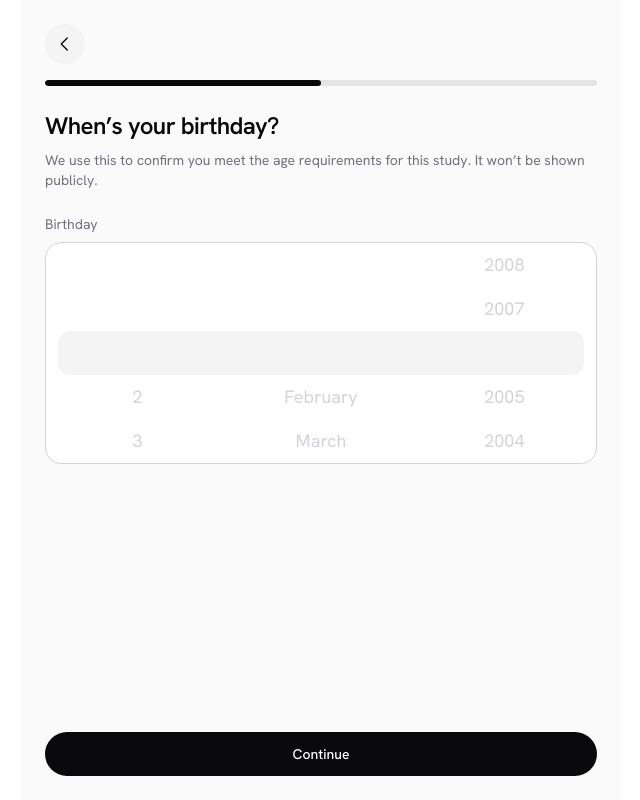
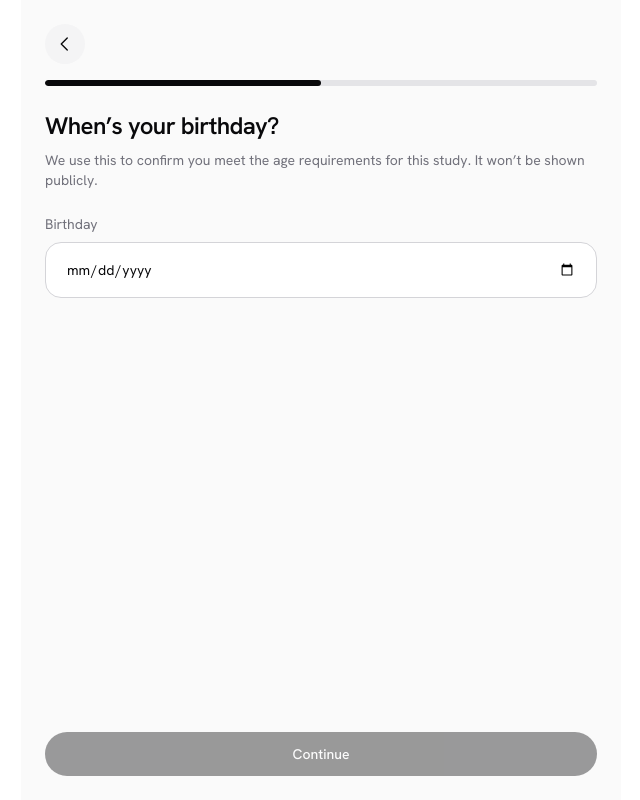
Before and after one commit to chidoziemfrancis/thriveCBT, a Next.js app in the folder pwa/: page /onboarding/dob in a window 1280 px wide. Shown: the whole page, without its empty margins (319-959 px from the left). Built offline with nearby package versions, Linux system fonts and the light colour scheme.

Commit message:
refactor: remove DateWheelPicker and WheelColumn components; replace with LabeledField for date input in onboarding

```diff
--- a/pwa/app/components/DateWheelPicker.tsx
+++ /dev/null
@@ -1,73 +0,0 @@
-"use client";
-
-import WheelColumn from "./WheelColumn";
-
-const MONTHS = [
-  "January",
-  "February",
-  "March",
-  "April",
-  "May",
-  "June",
-  "July",
-  "August",
-  "September",
-  "October",
-  "November",
-  "December",
-];
-
-export type DateValue = { day: number; month: number; year: number };
-
-function daysInMonth(month: number, year: number) {
-  return new Date(year, month + 1, 0).getDate();
-}
-
-export default function DateWheelPicker({
-  value,
-  onChange,
-  yearsBack = 80,
-}: {
-  value: DateValue;
-  onChange: (value: DateValue) => void;
-  yearsBack?: number;
-}) {
-  const currentYear = new Date().getFullYear();
-  const years = Array.from({ length: yearsBack }, (_, i) => currentYear - i);
-  const dayCount = daysInMonth(value.month, value.year);
-  const days = Array.from({ length: dayCount }, (_, i) => i + 1);
-
-  return (
-    <div className="relative flex overflow-hidden rounded-2xl border border-zinc-300 bg-white">
-      <div className="pointer-events-none absolute inset-x-3 top-1/2 h-11 -translate-y-1/2 rounded-xl bg-zinc-100" />
-
-      <WheelColumn
-        items={days.map((day) => ({ label: String(day), value: day }))}
-        value={Math.min(value.day, dayCount)}
-        onChange={(day) => onChange({ ...value, day })}
-      />
-      <WheelColumn
-        items={MONTHS.map((label, month) => ({ label, value: month }))}
-        value={value.month}
-        onChange={(month) =>
-          onChange({
-            ...value,
-            month,
-            day: Math.min(value.day, daysInMonth(month, value.year)),
-          })
-        }
-      />
-      <WheelColumn
-        items={years.map((year) => ({ label: String(year), value: year }))}
-        value={value.year}
-        onChange={(year) =>
-          onChange({
-            ...value,
-            year,
-            day: Math.min(value.day, daysInMonth(value.month, year)),
-          })
-        }
-      />
-    </div>
-  );
-}
--- a/pwa/app/components/WheelColumn.tsx
+++ /dev/null
@@ -1,72 +0,0 @@
-"use client";
-
-import { useEffect, useRef } from "react";
-
-const ITEM_HEIGHT = 44;
-const VISIBLE_ROWS = 5;
-const PADDING = (ITEM_HEIGHT * (VISIBLE_ROWS - 1)) / 2;
-
-type WheelColumnItem = { label: string; value: number };
-
-export default function WheelColumn({
-  items,
-  value,
-  onChange,
-}: {
-  items: WheelColumnItem[];
-  value: number;
-  onChange: (value: number) => void;
-}) {
-  const containerRef = useRef<HTMLDivElement>(null);
-  const isProgrammaticScroll = useRef(false);
-  const settleTimeout = useRef<ReturnType<typeof setTimeout> | null>(null);
-
-  useEffect(() => {
-    const index = items.findIndex((item) => item.value === value);
-    if (index === -1 || !containerRef.current) return;
-
-    const target = index * ITEM_HEIGHT;
-    if (Math.abs(containerRef.current.scrollTop - target) < 1) return;
-
-    isProgrammaticScroll.current = true;
-    containerRef.current.scrollTo({ top: target });
-    const timeout = setTimeout(() => {
-      isProgrammaticScroll.current = false;
-    }, 50);
-    return () => clearTimeout(timeout);
-  }, [value, items]);
-
-  function handleScroll() {
-    if (isProgrammaticScroll.current || !containerRef.current) return;
-    if (settleTimeout.current) clearTimeout(settleTimeout.current);
-
-    settleTimeout.current = setTimeout(() => {
-      if (!containerRef.current) return;
-      const index = Math.round(containerRef.current.scrollTop / ITEM_HEIGHT);
-      const item = items[index];
-      if (item && item.value !== value) onChange(item.value);
-    }, 100);
-  }
-
-  return (
-    <div
-      ref={containerRef}
-      onScroll={handleScroll}
-      className="h-[220px] flex-1 snap-y snap-mandatory overflow-y-scroll scroll-smooth [-ms-overflow-style:none] [scrollbar-width:none] [&::-webkit-scrollbar]:hidden"
-      style={{ paddingTop: PADDING, paddingBottom: PADDING }}
-    >
-      {items.map((item) => (
-        <div
-          key={item.value}
-          className={`flex h-11 snap-center items-center justify-center text-lg transition-colors ${
-            item.value === value
-              ? "font-semibold text-zinc-950"
-              : "text-zinc-300"
-          }`}
-        >
-          {item.label}
-        </div>
-      ))}
-    </div>
-  );
-}
--- a/pwa/app/onboarding/dob/page.tsx
+++ b/pwa/app/onboarding/dob/page.tsx
@@ -3,22 +3,17 @@
 import { useState } from "react";
 import { useRouter } from "next/navigation";
 import OnboardingHeader from "../_components/OnboardingHeader";
-import DateWheelPicker, { DateValue } from "../../components/DateWheelPicker";
+import LabeledField from "../../components/LabeledField";
 import SubmitButton from "../../components/SubmitButton";
 import { setOnboardingData } from "../_lib/onboardingStore";
 
-function defaultDate(): DateValue {
-  return { day: 1, month: 0, year: new Date().getFullYear() - 20 };
-}
-
 export default function OnboardingDobPage() {
   const router = useRouter();
-  const [date, setDate] = useState<DateValue>(defaultDate);
+  const [dateOfBirth, setDateOfBirth] = useState("");
 
   function handleSubmit(e: React.FormEvent) {
     e.preventDefault();
-    const iso = `${date.year}-${String(date.month + 1).padStart(2, "0")}-${String(date.day).padStart(2, "0")}`;
-    setOnboardingData({ dateOfBirth: iso });
+    setOnboardingData({ dateOfBirth });
     router.push("/onboarding/eligibility");
   }
 
@@ -35,13 +30,21 @@ export default function OnboardingDobPage() {
           study. It won&rsquo;t be shown publicly.
         </p>
 
-        <p className="mt-6 text-sm text-zinc-500">Birthday</p>
-        <div className="mt-2">
-          <DateWheelPicker value={date} onChange={setDate} />
+        <div className="mt-6">
+          <LabeledField
+            label="Birthday"
+            name="dateOfBirth"
+            type="date"
+            autoComplete="bday"
+            value={dateOfBirth}
+            onChange={setDateOfBirth}
+          />
         </div>
 
         <div className="mt-auto pb-6">
-          <SubmitButton>Continue</SubmitButton>
+          <SubmitButton disabled={dateOfBirth.trim().length === 0}>
+            Continue
+          </SubmitButton>
         </div>
       </form>
     </div>
```
